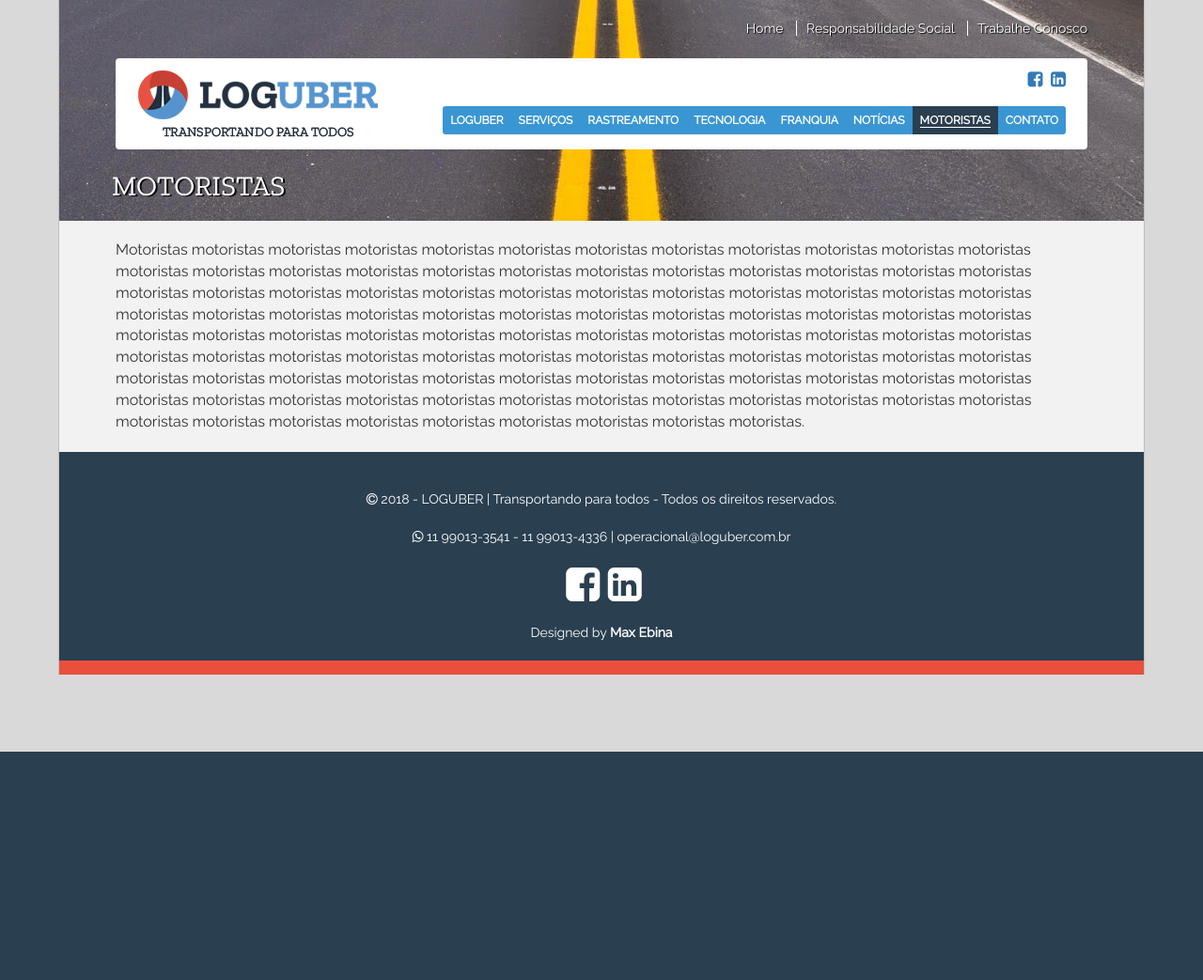
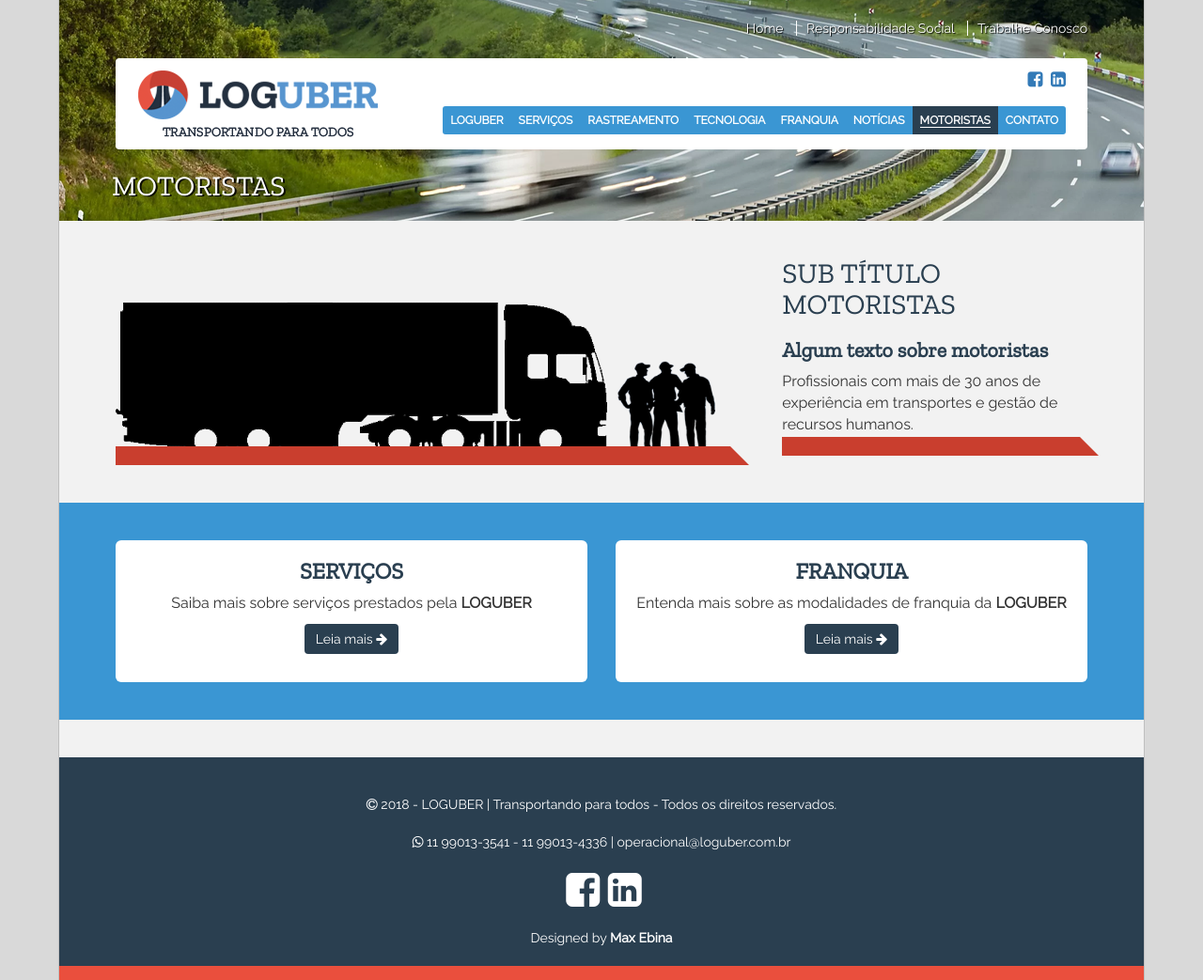
Before and after one commit to maxebina/loguber, a PHP site: page /motoristas in a window 1280 px wide. Shown: the whole page at 94% size. Before the commit the page ends 800 px from the top, so only its background shows below. Run offline with PHP 8.4, Linux system fonts and the light colour scheme; some libraries are stand-ins or nearby versions.

Commit message:
pagina motoristas

```diff
--- a/motoristas.php
+++ b/motoristas.php
@@ -2,13 +2,63 @@
     <?php $your_meta_description="Descrição aqui"; ?>
 	<?php include("header.php"); ?>
 		<div class="page">
-    		<div class="banner-page banner-loguber">
+    		<div class="banner-page banner-motoristas">
     			<h1>MOTORISTAS</h1>
     		</div>
     		<section>
-    			<p>
-    				Motoristas motoristas motoristas motoristas motoristas motoristas motoristas motoristas motoristas motoristas motoristas motoristas motoristas motoristas motoristas motoristas motoristas motoristas motoristas motoristas motoristas motoristas motoristas motoristas motoristas motoristas motoristas motoristas motoristas motoristas motoristas motoristas motoristas motoristas motoristas motoristas motoristas motoristas motoristas motoristas motoristas motoristas motoristas motoristas motoristas motoristas motoristas motoristas motoristas motoristas motoristas motoristas motoristas motoristas motoristas motoristas motoristas motoristas motoristas motoristas motoristas motoristas motoristas motoristas motoristas motoristas motoristas motoristas motoristas motoristas motoristas motoristas motoristas motoristas motoristas motoristas motoristas motoristas motoristas motoristas motoristas motoristas motoristas motoristas motoristas motoristas motoristas motoristas motoristas motoristas motoristas motoristas motoristas motoristas motoristas motoristas motoristas motoristas motoristas motoristas motoristas motoristas motoristas motoristas motoristas.
-                </p>
-    		</section>
+                <div class="row">
+                    <div class="col-md-8">
+                        <div class="baseboard loguber image-motoristas">
+                            <div class="item">
+                                <span class="left-t hidden-sm hidden-md hidden-lg"></span>
+                                <span class="right-t"></span>
+                            </div>
+                        </div>
+                    </div>
+                    <div class="col-md-4">
+                        <div class="baseboard loguber-motoristas text">
+                            <h2>SUB TÍTULO MOTORISTAS</h2>
+                            <h3>Algum texto sobre motoristas</h3>
+                            <p>
+                                Profissionais com mais de 30 anos de experiência em transportes e gestão de recursos humanos.
+                            </p>
+                            <div class="item">
+                                <span class="left-t hidden-sm hidden-md hidden-lg"></span>
+                                <span class="right-t"></span>
+                            </div>
+                        </div>
+                    </div>
+                </div>
+            </section>
+            <div class="blue-strip">
+                <section>
+                    <div class="row">
+                        <div class="col-md-6">
+                            <div class="white-panel">
+                                <h4>Serviços</h4>
+                                <p>
+                                    Saiba mais sobre serviços prestados pela <strong>LOGUBER</strong>
+                                </p>
+                                <a href="servicos" class="btn btn-primary mb-20" role="button">
+                                    Leia mais
+                                    <i class="fa fa-arrow-right"></i>
+                                </a>
+                            </div>
+                        </div>
+                        <div class="col-md-6">
+                            <div class="white-panel">
+                                <h4>Franquia</h4>
+                                <p>
+                                    Entenda mais sobre as modalidades de franquia da <strong>LOGUBER</strong>
+                                </p>
+                                <a href="franquia" class="btn btn-primary mb-20" role="button">
+                                    Leia mais
+                                    <i class="fa fa-arrow-right"></i>
+                                </a>
+                            </div>
+                        </div>
+                    </div>
+                </section>
+            </div>
 	    </div>
 	<?php include("footer.php"); ?>
--- a/src/scss/style.scss
+++ b/src/scss/style.scss
@@ -1034,6 +1034,9 @@ body {
     &.banner-responsabilidade-social {
       background-image: url(../img/banner-responsabilidade-social.png);
     }
+    &.banner-motoristas {
+      background-image: url(../img/banner-motoristas.png);
+    }
     h1 {
       font-family: 'Zilla Slab', serif;
       font-size: 30px;
@@ -1097,6 +1100,9 @@ body {
     }
   }
   .baseboard {
+    &.loguber-motoristas {
+      min-height: 210px;
+    }
     &.loguber {
       min-height: 360px;
       &.image {
@@ -1106,6 +1112,15 @@ body {
         background-size: contain;
         display: block;
         min-height: 390px;
+        padding-top: 22px;
+      }
+      &.image-motoristas {
+        background-image: url(../img/featured-page-motoristas.png);
+        background-position: bottom;
+        background-repeat: no-repeat;
+        background-size: contain;
+        display: block;
+        min-height: 240px;
         padding-top: 22px;
       }
     }
```
Also changed, not shown: css/style.css (+18 -0 lines), css/style.min.css, img/banner-motoristas.png (added), img/featured-page-motoristas.png (added). Lines whose indentation alone changed are shown as unchanged.
